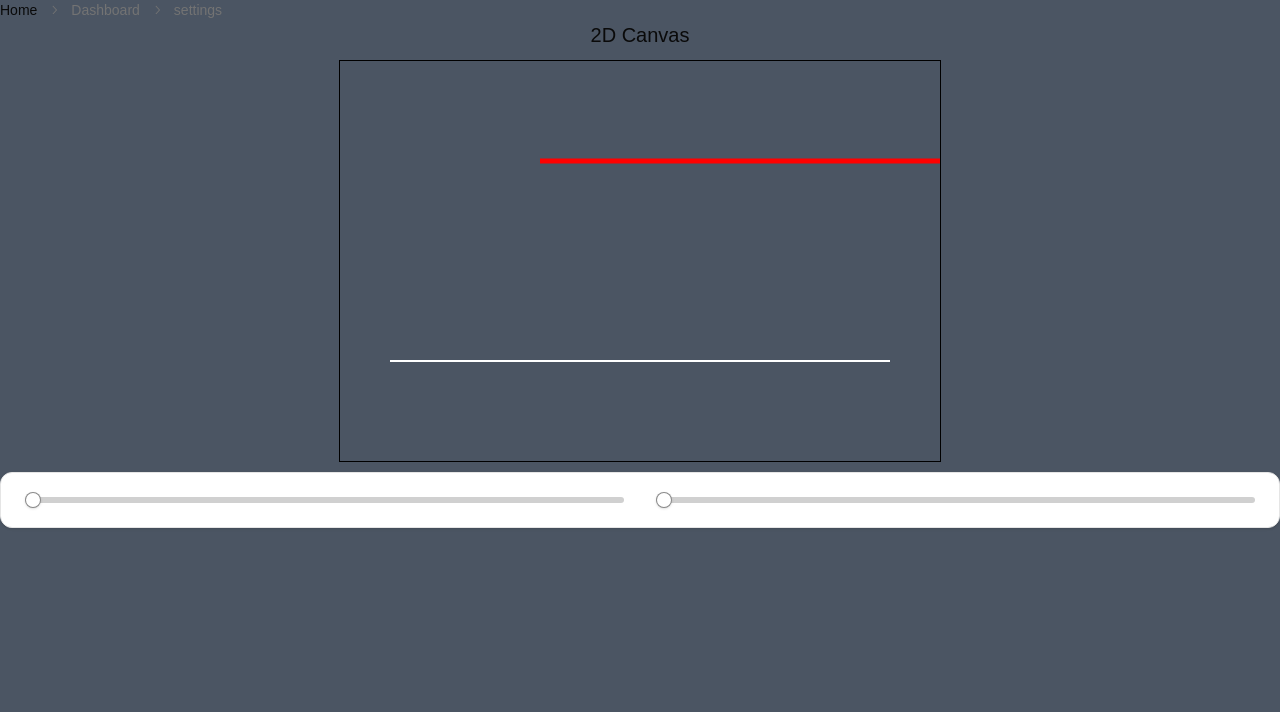
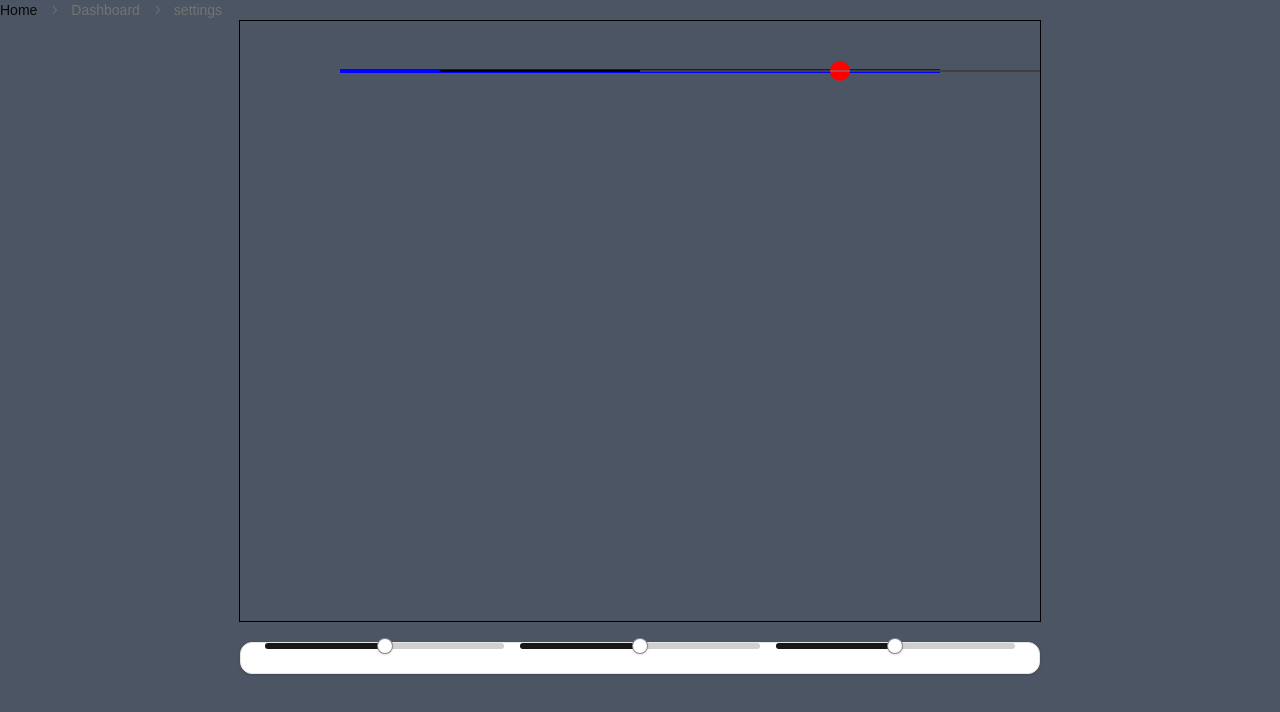
Before and after one commit to it21294198/research-project-web, a Next.js app: page /pages/dashboard/settings in a window 1280 px wide. Shown: the top 712 px of the page. Built offline with nearby package versions, Linux system fonts and the light colour scheme.

Commit message:
3D effect

```diff
--- a/components/site/2Dcanvas/main.tsx
+++ b/components/site/2Dcanvas/main.tsx
@@ -1,113 +1,91 @@
-"use client"; // Mark the component as a Client Component
+"use client";
+
 import React, { useEffect, useRef, useState } from 'react';
 import { Slider } from "@/components/ui/slider";
-import {
-  Card,
-  CardFooter,
-} from "@/components/ui/card";
+import { Card, CardFooter } from "@/components/ui/card";
 
-type AdjacentArm = {
-  x : number,
-  y : number
-}
-
-export default function Canvas2D() {
-  const [slider1, setSlider1] = useState(0);
-  const [slider2, setSlider2] = useState(0);
-  const canvasRef = useRef<HTMLCanvasElement>(null);
+const DeltaArmSimulation = () => {
+  const canvasRef = useRef(null);
+  const [angle1, setAngle1] = useState(0);
+  const [angle2, setAngle2] = useState(0);
+  const [angle3, setAngle3] = useState(0);
 
   useEffect(() => {
-    const renderFrame = () => {
-      if (canvasRef.current) {
-        const canvas = canvasRef.current;
-        const context = canvas.getContext('2d');
-        if (context) {
-          context.clearRect(0, 0, canvas.width, canvas.height);
-          drawReferenceLine(context, 50, 300, 550, 300);
-          let arm1result:AdjacentArm = drawServoArm(context, slider1, 200, 100); // first arm
-          let arm2result:AdjacentArm = drawServoArm(context, slider2, 400, 100); // second arm
-          drawAdjacentArm(context,slider1,slider2,arm1result);
-          drawAdjacentArm(context,slider1,slider2,arm2result);
-        } else {
-          throw new Error('Could not get context');
-        }
-      }
+    const canvas = canvasRef.current;
+    const ctx = canvas.getContext('2d');
+
+    const drawArm = (startX, startY, angle1, angle2) => {
+      const len1 = 100;
+      const len2 = 100;
+      const x1 = startX + len1 * Math.cos(angle1);
+      const y1 = startY + len1 * Math.sin(angle1);
+      const x2 = x1 + len2 * Math.cos(angle1 + angle2);
+      const y2 = y1 + len2 * Math.sin(angle1 + angle2);
+
+      ctx.beginPath();
+      ctx.moveTo(startX, startY);
+      ctx.lineTo(x1, y1);
+      ctx.lineTo(x2, y2);
+      ctx.strokeStyle = 'black';
+      ctx.lineWidth = 2;
+      ctx.stroke();
+
+      return [x2, y2];
     };
-    renderFrame(); // Call immediately instead of using requestAnimationFrame
-  }, [slider1, slider2]); // Depend on both slider1 and slider2
 
-  function drawReferenceLine(
-    context: CanvasRenderingContext2D,
-    startX: number,
-    startY: number,
-    endX: number,
-    endY: number
-  ): void {
-    context.beginPath();
-    context.moveTo(startX, startY);
-    context.lineTo(endX, endY);
-    context.lineWidth = 2;
-    context.strokeStyle = "white";
-    context.stroke();
-  }
+    const drawDeltaArm = () => {
+      ctx.clearRect(0, 0, canvas.width, canvas.height);
 
-  function drawServoArm(context: CanvasRenderingContext2D, angle: number, x0: number, y0: number): { x:number ,y:number } {
-    const length = 100;
-    const angleInRadians = angle * (Math.PI / 180);
-    const x = x0 + length * Math.cos(angleInRadians);
-    const y = y0 + length * Math.sin(angleInRadians);
-    context.beginPath();
-    context.moveTo(x0, y0);
-    context.lineTo(x, y);
-    context.lineWidth = 5;
-    context.strokeStyle = "red";
-    context.stroke();
-    return { x, y }
-  }
+      // Draw base
+      ctx.beginPath();
+      ctx.moveTo(100, 50);
+      ctx.lineTo(700, 50);
+      ctx.strokeStyle = 'blue';
+      ctx.lineWidth = 4;
+      ctx.stroke();
 
-  function drawAdjacentArm(context:CanvasRenderingContext2D,angle1:number,angle2:number,armResult:AdjacentArm){
-    const length = 100;
-    const angleInRadians = angle1 * (Math.PI / 180);
-    const x = armResult.x + length * Math.cos(angleInRadians);
-    const y = armResult.y + length * Math.sin(angleInRadians);
-    context.beginPath();
-    context.moveTo(armResult.x, armResult.y);
-    context.lineTo(x, y);
-    context.lineWidth = 5;
-    context.strokeStyle = "red";
-    context.stroke();
-  }
+      // Draw arms
+      const endPoint1 = drawArm(200, 50, angle1 * Math.PI / 180, -angle1 * Math.PI / 180);
+      const endPoint2 = drawArm(400, 50, angle2 * Math.PI / 180, -angle2 * Math.PI / 180);
+      const endPoint3 = drawArm(600, 50, angle3 * Math.PI / 180, -angle3 * Math.PI / 180);
+
+      // Draw end effector
+      const centerX = (endPoint1[0] + endPoint2[0] + endPoint3[0]) / 3;
+      const centerY = (endPoint1[1] + endPoint2[1] + endPoint3[1]) / 3;
+
+      ctx.beginPath();
+      ctx.arc(centerX, centerY, 10, 0, 2 * Math.PI);
+      ctx.fillStyle = 'red';
+      ctx.fill();
+
+      // Draw connections to end effector
+      ctx.beginPath();
+      ctx.moveTo(endPoint1[0], endPoint1[1]);
+      ctx.lineTo(centerX, centerY);
+      ctx.moveTo(endPoint2[0], endPoint2[1]);
+      ctx.lineTo(centerX, centerY);
+      ctx.moveTo(endPoint3[0], endPoint3[1]);
+      ctx.lineTo(centerX, centerY);
+      ctx.strokeStyle = 'gray';
+      ctx.lineWidth = 1;
+      ctx.stroke();
+    };
+
+    drawDeltaArm();
+  }, [angle1, angle2, angle3]);
 
   return (
-    <div style={{ display: "flex", flexDirection: "column", alignItems: "center" }}>
-      <div style={{ marginBottom: "10px", fontSize: "20px" }}>2D Canvas</div>
-      <canvas
-        ref={canvasRef}
-        width="600"
-        height="400"
-        style={{ border: "1px solid black" }}
-      ></canvas>
-      <div style={{ marginTop: "10px", width: "100%" }}>
-        <Card>
-          <CardFooter style={{ marginTop: '1.5rem' }}>
-            <Slider
-              value={[slider1]}
-              min={10}
-              max={100}
-              step={1}
-              onValueChange={(value: number[]) => setSlider1(value[0])}
-            />
-            <Slider
-              style={{ marginLeft: '2rem' }}
-              value={[slider2]}
-              min={10}
-              max={100}
-              step={1}
-              onValueChange={(value: number[]) => setSlider2(value[0])}
-            />
-          </CardFooter>
-        </Card>
-      </div>
+    <div style={{ display: 'flex', flexDirection: 'column', alignItems: 'center' }}>
+      <canvas ref={canvasRef} width={800} height={600} style={{ border: '1px solid black' }} />
+      <Card style={{ width: '100%', maxWidth: 800, marginTop: 20 }}>
+        <CardFooter>
+          <Slider value={[angle1]} min={-90} max={90} step={1} onValueChange={(value) => setAngle1(value[0])} />
+          <Slider value={[angle2]} min={-90} max={90} step={1} onValueChange={(value) => setAngle2(value[0])} style={{ marginLeft: '1rem' }} />
+          <Slider value={[angle3]} min={-90} max={90} step={1} onValueChange={(value) => setAngle3(value[0])} style={{ marginLeft: '1rem' }} />
+        </CardFooter>
+      </Card>
     </div>
   );
-}
+};
+
+export default DeltaArmSimulation;
```
